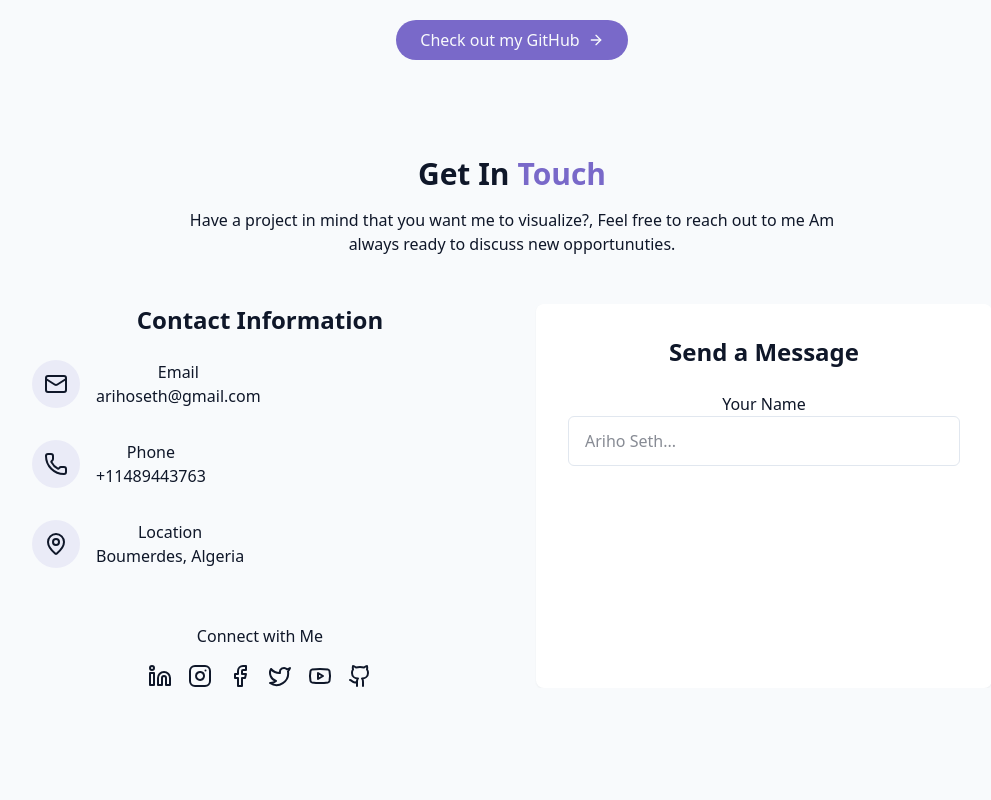
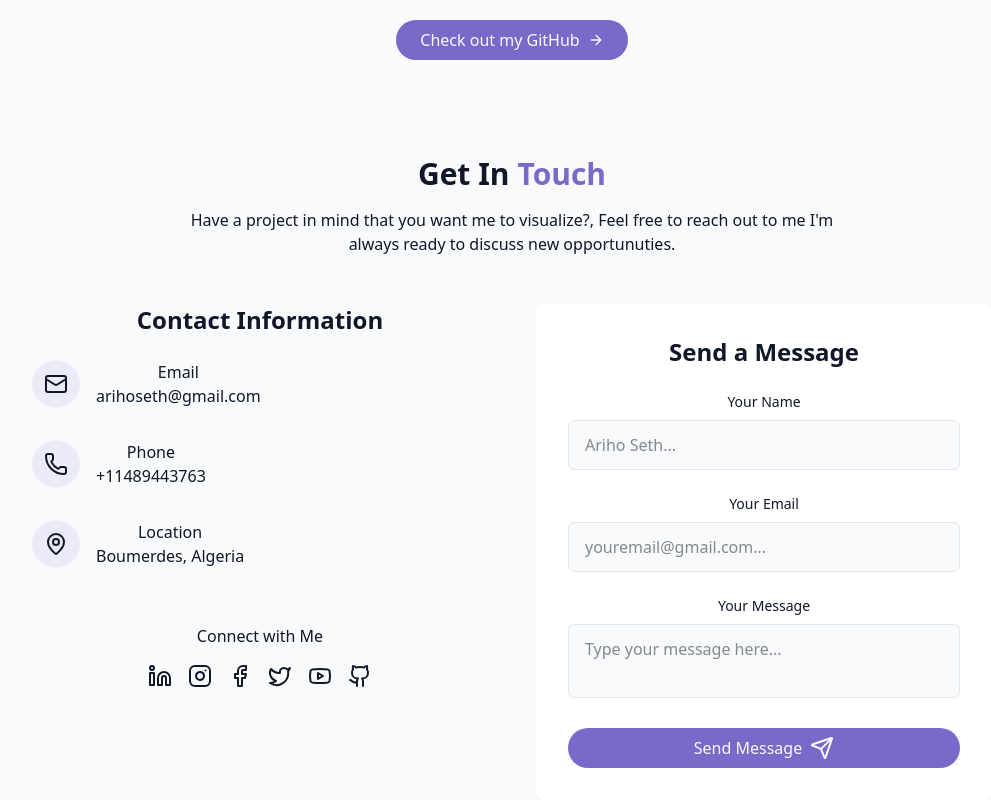
Before and after one commit to Ariho-Seth/StellerWebsite, a React (Vite) app: page / in a window 1280 px wide. Shown: the part 3208-4008 px from the top of the page, without its empty margins (128-1119 px from the left). Before the commit the page ends 3896 px from the top, so only its background shows below. Built offline with nearby package versions, Linux system fonts and the light colour scheme.

Commit message:
Before adding the Email API

```diff
--- a/src/components/ContactSection.jsx
+++ b/src/components/ContactSection.jsx
@@ -1,8 +1,8 @@
-import { Facebook, Github, Instagram, Linkedin, Mail, MapPin, Phone, Twitter, X, Youtube } from "lucide-react";
+import { Facebook, Github, Instagram, Linkedin, Mail, MapPin, Phone, Send, Twitter, X, Youtube } from "lucide-react";
 import { cn } from "../lib/utils";
 
-const ContactSection=()=>{
-    return(
+const ContactSection = () => {
+    return (
         <section id="contacts" className="py-24-px-4 relative bg-secondary/30">
             <div className="container mx-auto max-w-5xl">
                 <h2 className="text-3xl md:texl-4xl font-bold mb-4 text-center">
@@ -10,7 +10,7 @@ const ContactSection=()=>{
                 </h2>
                 <p className="text-center text-muted-foreground mb-12 max-w-2xl mx-auto">
                     Have a project in mind that you want me to visualize?, Feel free to reach out to me
-                    Am always ready to discuss new opportunuties.
+                    I'm always ready to discuss new opportunuties.
                 </p>
 
                 <div className="grid grid-cols-1 md:grid-cols-2 gap-12">
@@ -89,18 +89,44 @@ const ContactSection=()=>{
 
                         <form className="space-y-6">
                             <div>
-                                <label htmlFor="name">Your Name</label>
+                                <label htmlFor="name" className="block text-sm font-medium mb-2">Your Name</label>
                                 <input type="text"
                                     id="name" name="name"
                                     required
-                                className={cn("w-full px-4 py-3 rounded-md border border-input bg-backgroung",
+                                    className={cn("w-full px-4 py-3 rounded-md border border-input bg-background",
                                         "focus:outlind-hidden foucus:ring-2-color focus:ring-primary")}
-                                placeholder="Ariho Seth..."/>
+                                    placeholder="Ariho Seth..." />
                             </div>
-                        </form>
+                            <div>
+                                <label htmlFor="name" className="block text-sm font-medium mb-2">Your Email</label>
+                                <input type="email"
+                                    id="email" name="email"
+                                    required
+                                    className={cn("w-full px-4 py-3 rounded-md border border-input bg-background",
+                                        "focus:outlind-hidden foucus:ring-2-color focus:ring-primary")}
+                                    placeholder="youremail@gmail.com..." />
+
                             </div>
 
 
+                            <div>
+                                <label htmlFor="message" className="block text-sm font-medium mb-2">Your Message</label>
+                                <textarea type="text"
+                                    id="message" name="message"
+                                    required
+                                    className={cn("w-full px-4 py-3 rounded-md border border-input bg-background",
+                                        "focus:outlind-hidden foucus:ring-2-color focus:ring-primary resize-none")}
+                                    placeholder="Type your message here..." />
+                            </div>
+                            <button type="submit" className={cn("cosmic-button w-full flex items-center justify-center gap-2",
+
+
+                            )}> Send Message
+                                <Send />
+
+                            </button>
+                        </form>
+                    </div>
                 </div>
             </div>
         </section>
```
Lines whose indentation alone changed are shown as unchanged.
